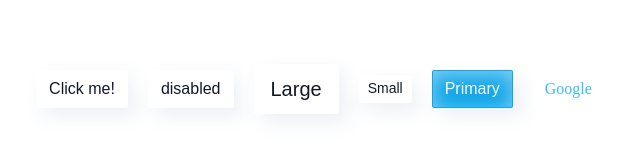
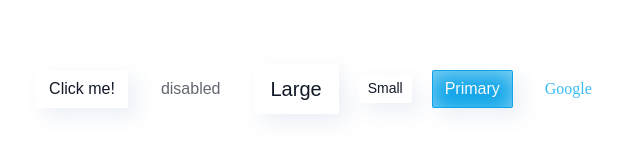
Before and after one commit to AITuring/Archery, a React (Vite) app: page / in a window 1280 px wide. Shown: the part 319-476 px from the top of the page, without its empty margins (320-960 px from the left). Built offline with nearby package versions, Linux system fonts and the light colour scheme.

Commit message:
增加disable样式

```diff
--- a/src/components/Button/style.less
+++ b/src/components/Button/style.less
@@ -18,6 +18,17 @@
   cursor: pointer;
   box-shadow: @btn-box-shadow;
   transition: @btn-transition;
+
+  &.disabled,
+  &[disabled] {
+    cursor: not-allowed;
+    opacity: .65;
+    box-shadow: none;
+
+    >* {
+      pointer-events: none; // 不接受鼠标事件
+    }
+  }
 }
 
 .btn:hover,
```
